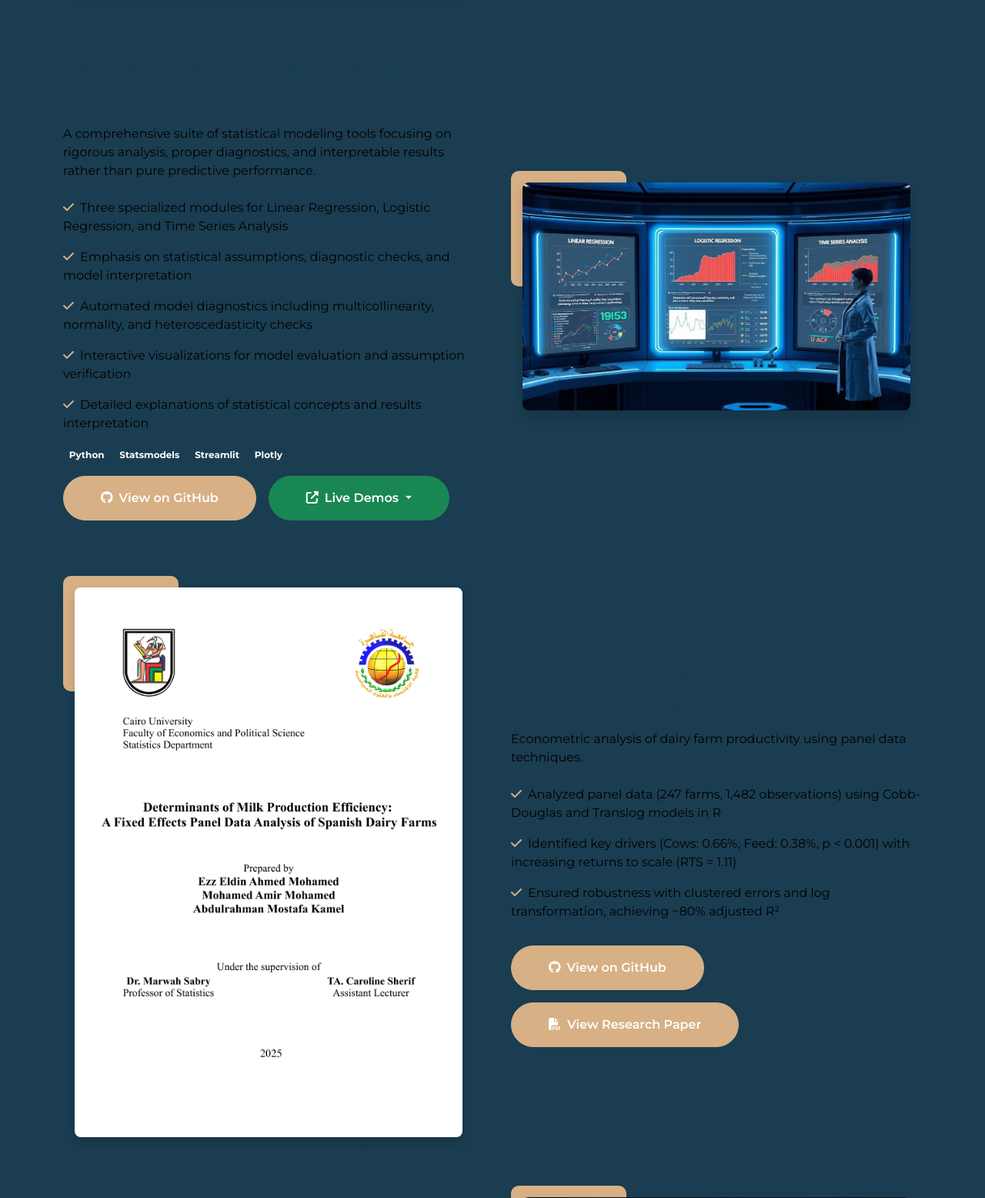
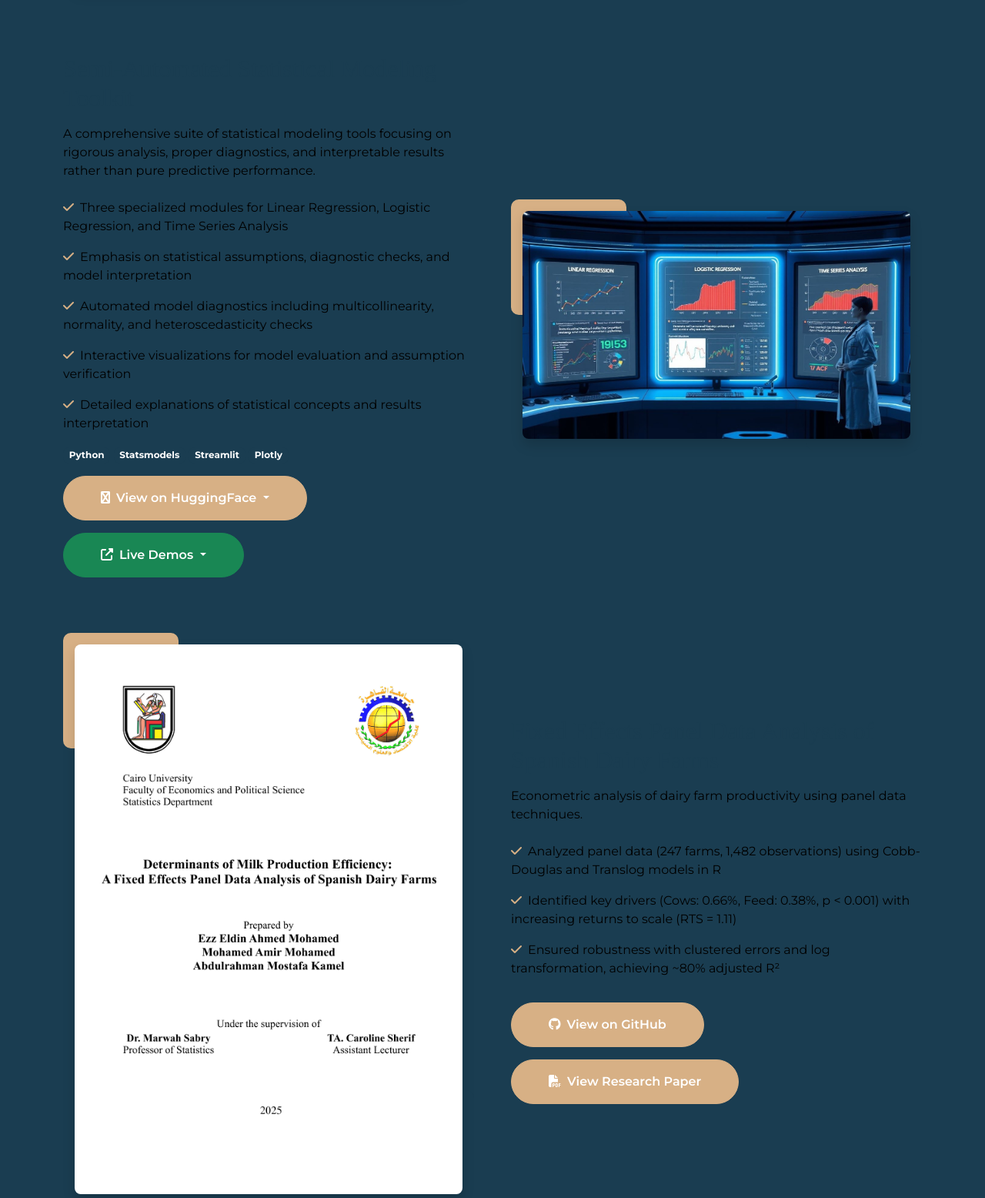
Before and after one commit to Ezzio11/ezz-portfolio, a Django app: page /projects/ in a window 1280 px wide. Shown: the part 1062-2618 px from the top of the page at 77% size. Run offline with Django 5.2, Linux system fonts and the light colour scheme; some libraries are stand-ins or nearby versions; some web fonts are replaced.

Commit message:
Update projects.html

```diff
--- a/myapp/templates/projects.html
+++ b/myapp/templates/projects.html
@@ -172,10 +172,15 @@
                             <span class="badge bg-primary tech-badge">Statsmodels</span>
                             <span class="badge bg-primary tech-badge">Streamlit</span>
                             <span class="badge bg-primary tech-badge">Plotly</span>
-                            <div class="d-flex gap-3">
-                                <a href="https://github.com/Ezzio11/Statistical-Modeling-Tool" class="btn btn-secondary rounded-pill px-5 py-3 text-white mt-3" target="_blank">
-                                    <i class="fab fa-github me-2"></i>View on GitHub
-                                </a>
+                            <div class="dropdown mt-3">
+                                <button class="btn btn-secondary dropdown-toggle rounded-pill px-5 py-3 text-white" type="button" id="huggingfaceDropdown" data-bs-toggle="dropdown" aria-expanded="false">
+                                    <i class="fab fa-robot me-2"></i>View on HuggingFace
+                                </button>
+                                <ul class="dropdown-menu" aria-labelledby="huggingfaceDropdown">
+                                    <li><a class="dropdown-item" href="https://huggingface.co/spaces/Ezzio11/linear-regression" target="_blank">Linear Regression</a></li>
+                                    <li><a class="dropdown-item" href="https://huggingface.co/spaces/Ezzio11/logistic-regression" target="_blank">Logistic Regression</a></li>
+                                    <li><a class="dropdown-item" href="https://huggingface.co/spaces/Ezzio11/time-series-analysis" target="_blank">Time Series Analysis</a></li>
+                                </ul>
                                 <div class="dropdown mt-3">
                                     <button class="btn btn-success dropdown-toggle rounded-pill px-5 py-3 text-white" type="button" id="modelingDropdown" data-bs-toggle="dropdown" aria-expanded="false">
                                         <i class="fas fa-external-link-alt me-2"></i>Live Demos
```
